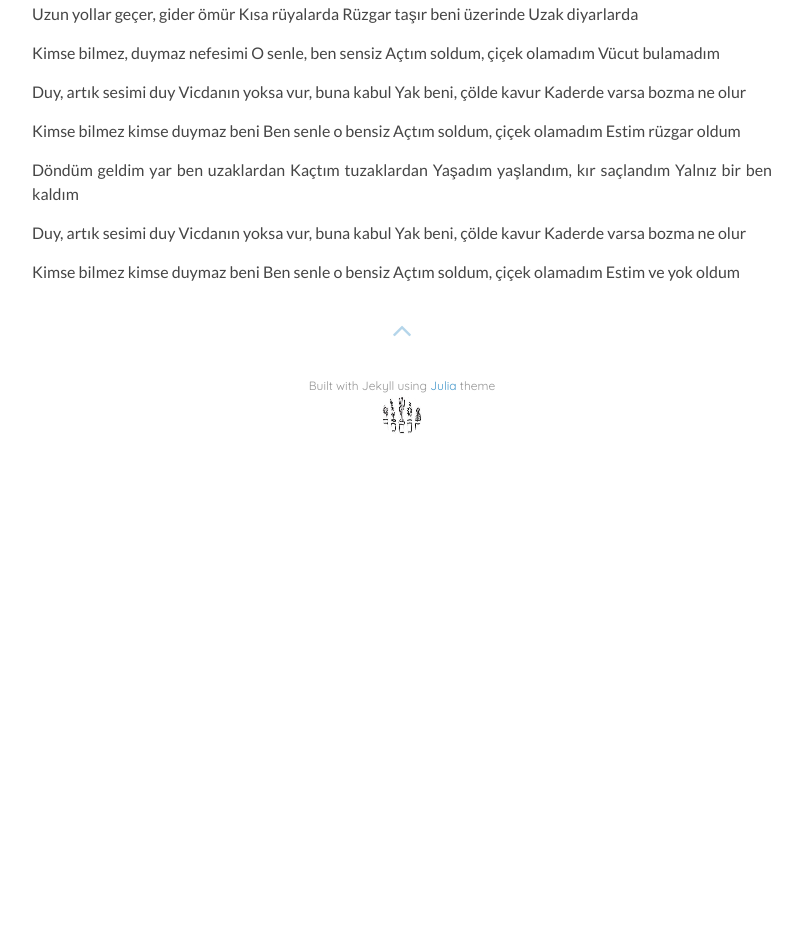
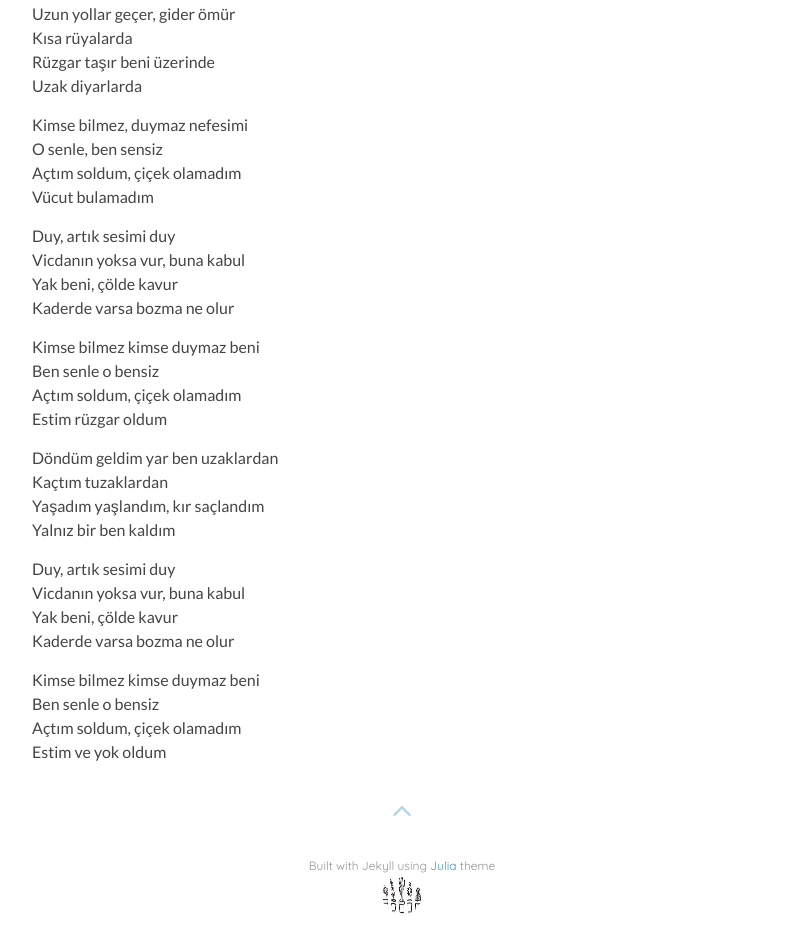
Before and after one commit to volkanto/volkanto.github.io, a Jekyll site: the page built from _posts/2018-01-24-kimse-bilmez.md, in a window 1280 px wide, cut to the strip 519-1470 px from the top of the page. Shown: the whole strip, without its empty margins (238-1040 px from the left). Built offline with Jekyll 4.4.1, drawn with Linux system fonts in a browser that asks for light colours; nearby versions of some CDN libraries; comment, search, counter and statistics services are not loaded; before the commit the page ends 990 px from its top, so only the background shows below that.

```diff
--- a/_posts/2018-01-24-kimse-bilmez.md
+++ b/_posts/2018-01-24-kimse-bilmez.md
@@ -8,37 +8,37 @@ tags: video music
 
 <center><iframe width="560" height="315" src="https://www.youtube.com/embed/2RvTJAfpCMs" frameborder="0" allowfullscreen></iframe></center>
 
-Uzun yollar geçer, gider ömür
-Kısa rüyalarda
-Rüzgar taşır beni üzerinde
-Uzak diyarlarda
+Uzun yollar geçer, gider ömür <br/>
+Kısa rüyalarda <br/>
+Rüzgar taşır beni üzerinde <br/>
+Uzak diyarlarda <br/>
 
-Kimse bilmez, duymaz nefesimi
-O senle, ben sensiz
-Açtım soldum, çiçek olamadım
-Vücut bulamadım
+Kimse bilmez, duymaz nefesimi <br/>
+O senle, ben sensiz <br/>
+Açtım soldum, çiçek olamadım <br/>
+Vücut bulamadım <br/>
 
-Duy, artık sesimi duy
-Vicdanın yoksa vur, buna kabul
-Yak beni, çölde kavur
-Kaderde varsa bozma ne olur
+Duy, artık sesimi duy <br/>
+Vicdanın yoksa vur, buna kabul <br/>
+Yak beni, çölde kavur <br/>
+Kaderde varsa bozma ne olur <br/>
 
-Kimse bilmez kimse duymaz beni
-Ben senle o bensiz
-Açtım soldum, çiçek olamadım
-Estim rüzgar oldum
+Kimse bilmez kimse duymaz beni <br/>
+Ben senle o bensiz <br/>
+Açtım soldum, çiçek olamadım <br/>
+Estim rüzgar oldum <br/>
 
-Döndüm geldim yar ben uzaklardan
-Kaçtım tuzaklardan
-Yaşadım yaşlandım, kır saçlandım
-Yalnız bir ben kaldım
+Döndüm geldim yar ben uzaklardan <br/>
+Kaçtım tuzaklardan <br/>
+Yaşadım yaşlandım, kır saçlandım <br/>
+Yalnız bir ben kaldım <br/>
 
-Duy, artık sesimi duy
-Vicdanın yoksa vur, buna kabul
-Yak beni, çölde kavur
-Kaderde varsa bozma ne olur
+Duy, artık sesimi duy <br/>
+Vicdanın yoksa vur, buna kabul <br/>
+Yak beni, çölde kavur <br/>
+Kaderde varsa bozma ne olur <br/>
 
-Kimse bilmez kimse duymaz beni
-Ben senle o bensiz
-Açtım soldum, çiçek olamadım
+Kimse bilmez kimse duymaz beni <br/>
+Ben senle o bensiz <br/>
+Açtım soldum, çiçek olamadım <br/>
 Estim ve yok oldum
```
